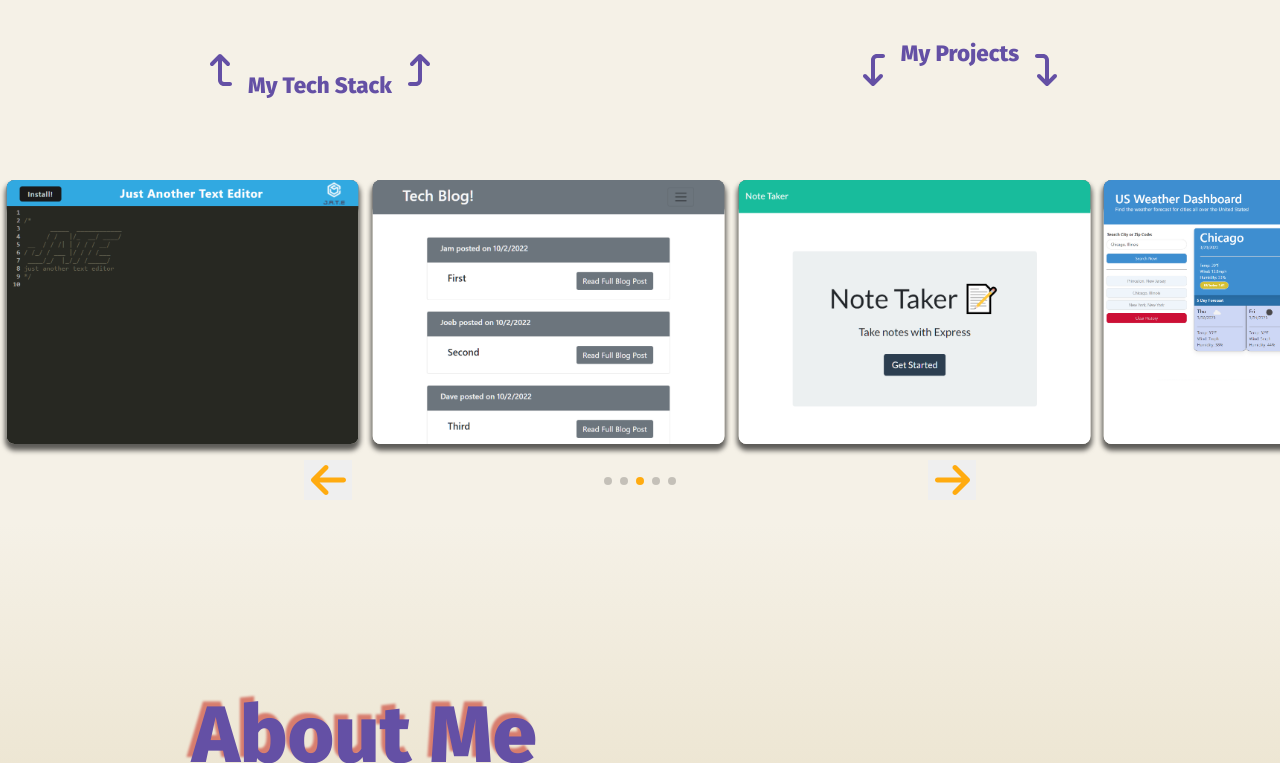
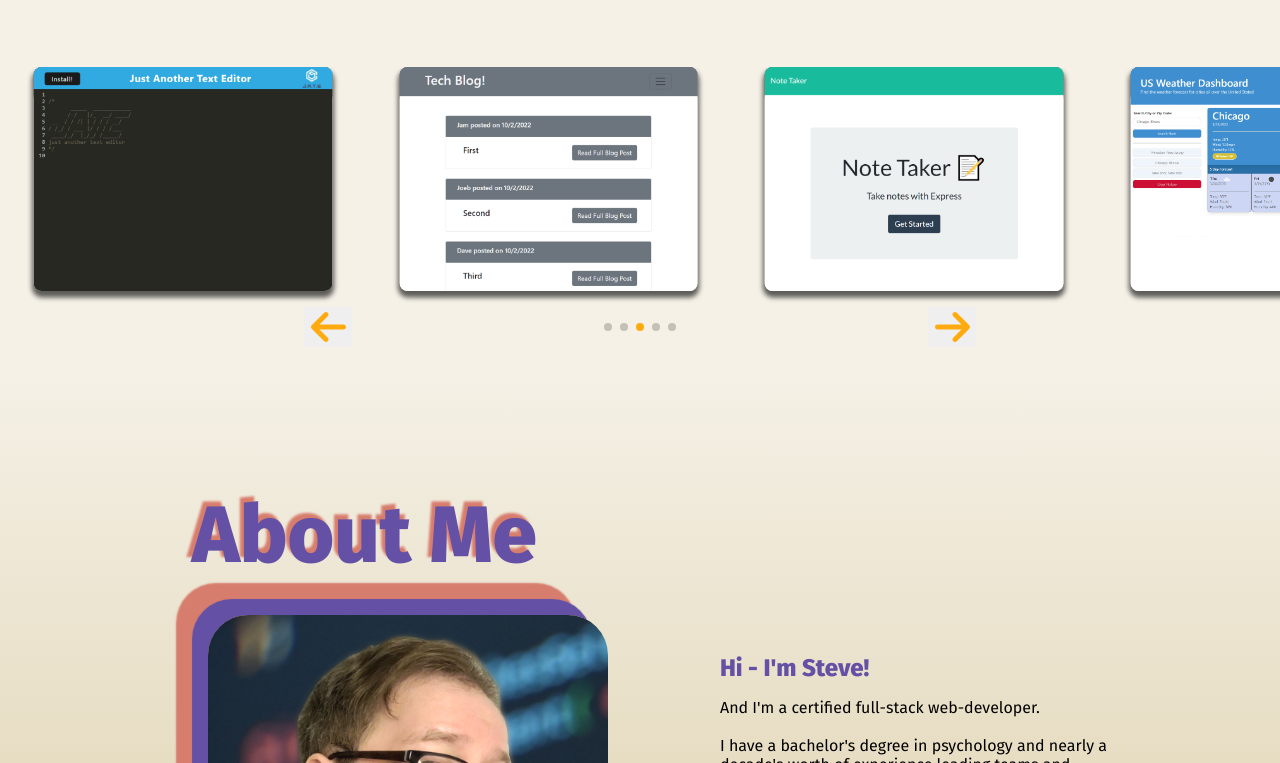
Before and after one commit to stevengoldbergm/portfolio, a React (Create React App) app: page / in a window 1280 px wide. Shown: the part 1077-1840 px from the top of the page. Built offline with nearby package versions, Linux system fonts and the light colour scheme.

Commit message:
Removed VH values and replaced with minimum static values. Responsiveness of site improved

```diff
--- a/src/components/Home/Home.css
+++ b/src/components/Home/Home.css
@@ -3,7 +3,7 @@
   flex-direction: column;
   justify-content: flex-start;
   align-items: center;
-  height: 92%;
+  height: 100%;
   padding-inline: 1rem;
   padding-top: 6rem;
   overflow: hidden;
@@ -23,6 +23,7 @@
   justify-content: center;
   margin-top: 1rem;
   z-index: 1;
+  height: 6.5rem;
 }
 
 .arrow:hover {
--- a/src/components/ProjectCard/ProjectCard.css
+++ b/src/components/ProjectCard/ProjectCard.css
@@ -6,8 +6,8 @@
   justify-content: center;
   align-items: center;
   margin-inline: auto;
-  height: 30vh;
-  aspect-ratio: 2/1.5;
+  height: 14rem;
+  aspect-ratio: 2/1.75;
   color: black;
   box-shadow: 0 0.3rem 0.3rem 0.1rem rgba(0, 0, 0, 0.623);
   border-radius: 0.5rem;
@@ -45,7 +45,6 @@
   padding-inline: 0.5rem;
   padding-top: 0.5rem;
   font-size: 0.75rem;
-  overflow-x: auto;
   white-space: pre-wrap;
 }
 
@@ -99,11 +98,12 @@
 
 @media screen and (min-width: 49em) {
   .card-container {
-    height: 33vh;
+    height: 14rem;
+    aspect-ratio: 2/1.5;
   }
 
   .card-body {
-    font-size: .9rem;
+    font-size: 0.9rem;
   }
 
   .card-footer {
--- a/src/components/layout/Footer.css
+++ b/src/components/layout/Footer.css
@@ -1,5 +1,4 @@
 .footer {
-  max-height: 30vh;
   width: 100%;
   background-color: var(--dark);
   box-shadow: inset 0 1rem 0.5rem -0.3rem rgba(0, 0, 0, 0.141);
@@ -46,7 +45,7 @@
   display: flex;
   align-items: center;
   justify-content: center;
-  height: 4vh;
+  height: 2rem;
   color: grey;
   background: var(--dark-light);
 }
@@ -65,7 +64,7 @@
 
 @media screen and (min-width: 62em) {
   .footer {
-    height: 30vh;
+    min-height: 10rem;
     width: 100%;
     background-color: var(--dark);
     box-shadow: inset 0 1rem 0.5rem -0.3rem rgba(0, 0, 0, 0.141);
@@ -109,7 +108,7 @@
     display: flex;
     align-items: center;
     justify-content: center;
-    height: 4vh;
+    height: 2rem;
     color: grey;
     background: var(--dark-light);
   }
--- a/src/components/pages/AboutMe.css
+++ b/src/components/pages/AboutMe.css
@@ -7,6 +7,7 @@
   flex-direction: column;
   justify-content: center;
   align-items: center;
-  min-height: 100vh;
+  /* height: 100vh; */
+  min-height: 45rem;
   padding-top: 3.5rem;
 }
--- a/src/components/pages/Contact.css
+++ b/src/components/pages/Contact.css
@@ -8,7 +8,8 @@
   flex-direction: column;
   justify-content: center;
   align-items: center;
-  min-height: 100vh;
+  /* height: 100vh; */
+  min-height: 45rem;
   padding-block: 4rem;
   overflow-x: hidden;
 }
--- a/src/components/pages/Hero.css
+++ b/src/components/pages/Hero.css
@@ -1,6 +1,7 @@
 .hero {
   position: relative;
-  min-height: 100vh;
+  /* height: 100vh; */
+  min-height: 45rem;
   background-image: url(../../assets/imgs/WebdevArt01.jpg);
   background-size: 75%;
   background-position-x: center;
--- a/src/components/pages/MyWork.css
+++ b/src/components/pages/MyWork.css
@@ -4,7 +4,8 @@
   flex-direction: column;
   justify-content: space-around;
   align-items: center;
-  min-height: 100vh;
+  /* height: 100vh; */
+  min-height: 45rem;
   padding-top: 3.5rem;
   overflow-y: hidden;
 }
@@ -95,53 +96,18 @@
 
 
 @media screen and (min-width: 49em) {
-  .my-work {
-    background-color: rgb(245, 241, 231);
-    display: flex;
-    flex-direction: column;
-    justify-content: space-around;
-    align-items: center;
-    height: 100vh;
-    padding-top: 3.5rem;
-    overflow-y: hidden;
-  }
-
-  .tech-stack {
-    width: 100%;
-    border-top: 0.05rem black solid;
-    border-radius: 0.5rem;
-    padding-top: 1.5rem;
-  }
-
-  .tech-stack-header {
-    padding-bottom: 0.5rem;
-    color: var(--primary);
-  }
-
   .tech-stack-container {
-    display: flex;
     flex-direction: row;
     justify-content: space-between;
-    align-items: center;
-    flex-grow: 0;
     width: 80%;
   }
 
   .tech-stack-column {
-    display: flex;
-    flex-direction: column;
-    justify-content: center;
-    align-items: center;
     width: 30%;
   }
 
   .tech-stack-row {
-    display: flex;
     flex-direction: row;
-    justify-content: space-between;
-    align-items: center;
-    font-size: 2rem;
-    width: 100%;
   }
 
   .center {
--- a/src/index.css
+++ b/src/index.css
@@ -47,6 +47,6 @@ body {
 }
 
 ::-webkit-scrollbar-button {
-  height: 2vh;
+  height: 2rem;
   background: rgb(195, 165, 205);
 }
```
